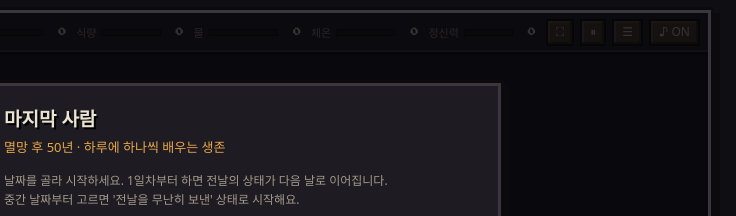
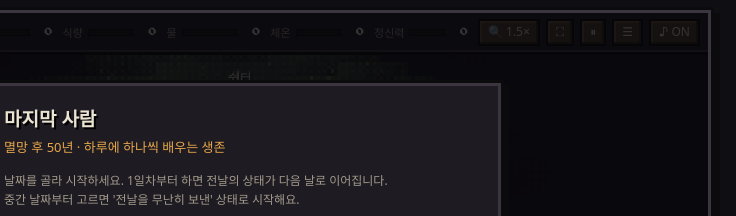
Before and after one commit to iamyooon/game_lastsurvivor, a plain HTML site: page index.html in a window 1280 px wide. Shown: the top 216 px of the page, 399-1135 px from the left. Drawn offline with Linux system fonts and the light colour scheme; animation ran at ten frames a second.

Commit message:
PC·태블릿도 확대 카메라를 기본으로 (🔍 1.5× → 2× → 전체 순환, 선택 기억)
Co-Authored-By: Claude Opus 5.5 <noreply@anthropic.com>
Claude-Session: https://claude.ai/code/session_01UDB9vvzhd81QoSM1wneAXp

```diff
--- a/index.html
+++ b/index.html
@@ -139,7 +139,7 @@
       <div id="hudTop" class="band">
         <div id="dayInfo"><span id="title">1일차</span><span id="themeTxt">물이 탁해졌다</span><span id="clock">06:00</span></div>
         <div id="stats"></div>
-        <div id="topBtns"><button id="fsBtn" class="ib" title="전체 화면">⛶</button><button id="pauseBtn" class="ib" title="일시정지">⏸</button><button id="menuBtn" class="ib" title="날짜 선택">☰</button><button id="mute" class="ib" title="배경음악">♪ ON</button></div>
+        <div id="topBtns"><button id="zoomBtn" class="ib" title="확대 배율">🔍</button><button id="fsBtn" class="ib" title="전체 화면">⛶</button><button id="pauseBtn" class="ib" title="일시정지">⏸</button><button id="menuBtn" class="ib" title="날짜 선택">☰</button><button id="mute" class="ib" title="배경음악">♪ ON</button></div>
       </div>
       <canvas id="cv" width="800" height="480"></canvas>
       <div id="ring"></div><div id="cap"></div>
@@ -162,14 +162,16 @@
 const cv=document.getElementById('cv'),ctx=cv.getContext('2d');
 const W=800,H=480; // world size
 // camera: full map on big screens; on phones it zooms in and follows the hero
-const CAM={x:0,y:0,dx:0,dy:0,z:1,cw:800,ch:480,vw:800,vh:480,mode:'',snap:true};
+const ZOOMS=[1.5,2,1]; // PC/tablet: zoomed-in follow camera by default; 1 = whole map
+const CAM={x:0,y:0,dx:0,dy:0,z:1,cw:800,ch:480,vw:800,vh:480,mode:'',snap:true,zoom:(()=>{try{const v=+localStorage.getItem('ls_zoom');return ZOOMS.includes(v)?v:1.5}catch(e){return 1.5}})()};
 function applyLayout(){
   const small=Math.min(innerWidth,innerHeight)<560,port=innerHeight>innerWidth;
   const mode=small?(port?'phoneP':'phoneL'):'full';
   // landscape phones fill the whole screen, so the canvas takes the screen's own aspect
-  const lch=Math.max(300,Math.min(480,Math.round(800*innerHeight/innerWidth/2)*2)),key=mode+(mode==='phoneL'?lch:'');
+  const lch=Math.max(300,Math.min(480,Math.round(800*innerHeight/innerWidth/2)*2)),key=mode+(mode==='phoneL'?lch:'')+(mode==='full'?CAM.zoom:'');
   if(key===CAM.key)return;CAM.key=key;CAM.mode=mode;document.body.dataset.mode=mode;
-  if(mode==='phoneP'){CAM.cw=480;CAM.ch=600;CAM.z=1.5}else if(mode==='phoneL'){CAM.cw=800;CAM.ch=lch;CAM.z=2}else{CAM.cw=800;CAM.ch=480;CAM.z=1}
+  if(mode==='phoneP'){CAM.cw=480;CAM.ch=600;CAM.z=1.5}else if(mode==='phoneL'){CAM.cw=800;CAM.ch=lch;CAM.z=2}else{CAM.cw=800;CAM.ch=480;CAM.z=CAM.zoom}
+  const zb=document.getElementById('zoomBtn');if(zb){zb.style.display=mode==='full'?'':'none';zb.textContent=CAM.zoom===1?'🔍 전체':'🔍 '+CAM.zoom+'×'}
   CAM.vw=CAM.cw/CAM.z;CAM.vh=CAM.ch/CAM.z;cv.width=CAM.cw;cv.height=CAM.ch;CAM.snap=true;
 }
 function updateCam(){
@@ -177,7 +179,7 @@ function updateCam(){
   if(CAM.snap){CAM.x=tx;CAM.y=ty;CAM.snap=false}else{CAM.x+=(tx-CAM.x)*.12;CAM.y+=(ty-CAM.y)*.12}
   CAM.dx=Math.round(CAM.x/2)*2;CAM.dy=Math.round(CAM.y/2)*2; // whole buffer pixels keep the dots crisp
 }
-applyLayout();addEventListener('resize',applyLayout);addEventListener('orientationchange',()=>setTimeout(applyLayout,200));
+addEventListener('resize',applyLayout);addEventListener('orientationchange',()=>setTimeout(applyLayout,200));
 
 // ---------- things to find ----------
 // kind: 'use' = practical item, 'mem' = memory item (can be taken home or left)
@@ -1861,6 +1863,7 @@ function showTitle(fromGame){
 {const fs=document.getElementById('fsBtn');const root=document.documentElement;
   if(!document.fullscreenEnabled||!root.requestFullscreen)fs.style.display='none';
   fs.onclick=e=>{e.currentTarget.blur();try{if(document.fullscreenElement)document.exitFullscreen();else root.requestFullscreen().catch(()=>{})}catch(_){}}}
+document.getElementById('zoomBtn').onclick=e=>{e.currentTarget.blur();CAM.zoom=ZOOMS[(ZOOMS.indexOf(CAM.zoom)+1)%ZOOMS.length];try{localStorage.setItem('ls_zoom',CAM.zoom)}catch(_){}applyLayout();Sfx.play('pick')};
 document.getElementById('pauseBtn').onclick=e=>{
   e.currentTarget.blur();
   if(!S||S.ended||!S.running||!ov.classList.contains('hide'))return;
@@ -1870,6 +1873,7 @@ document.getElementById('pauseBtn').onclick=e=>{
   document.getElementById('unpause').onclick=()=>{ov.classList.add('hide');S.running=true;dirtyUI=true};
 };
 addEventListener('keydown',e=>{if(e.key==='p'||e.key==='P'){const u=document.getElementById('unpause');if(u&&!ov.classList.contains('hide'))u.click();else document.getElementById('pauseBtn').click()}});
+applyLayout();
 document.getElementById('menuBtn').onclick=e=>{Music.start();showTitle(true);e.currentTarget.blur()};
 S=fresh();S.fog=newFog();
 showTitle(false);
```
